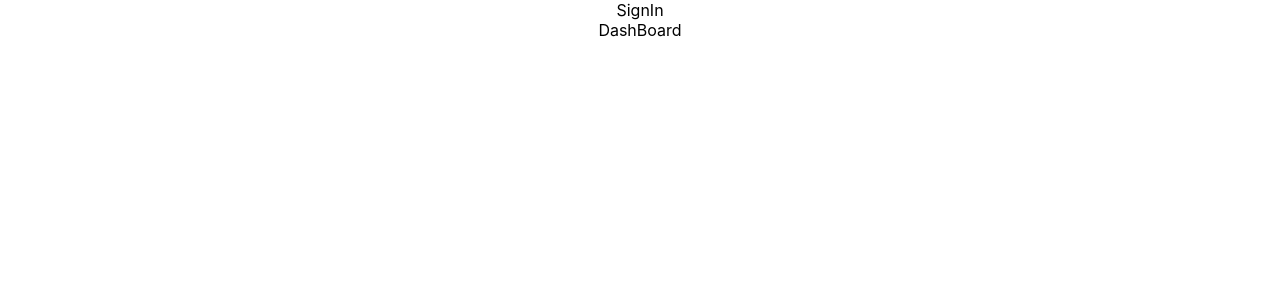
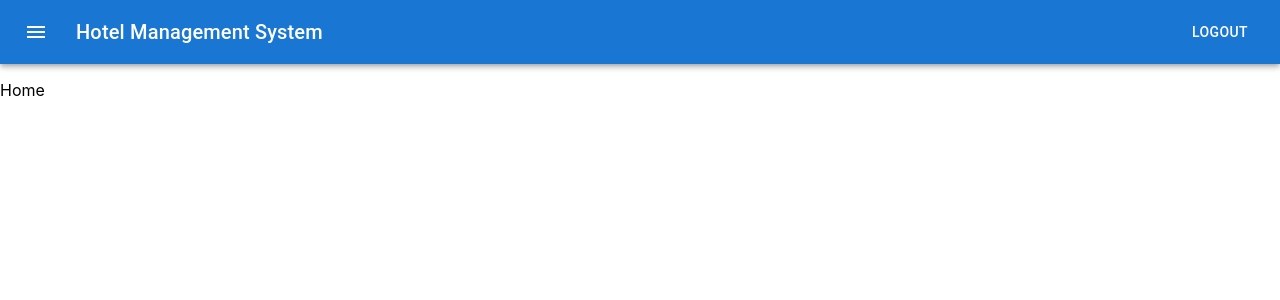
Before and after one commit to lopamudra2000/Hotel_mgmtSys_Frontend, a React (Create React App) app: page / in a window 1280 px wide. Shown: the top 300 px of the page. Built offline with nearby package versions, Linux system fonts and the light colour scheme.

Commit message:
Basic Structure

```diff
--- a/package.json
+++ b/package.json
@@ -13,6 +13,7 @@
     "formik": "^2.2.9",
     "react": "^18.2.0",
     "react-dom": "^18.2.0",
+    "react-router-dom": "^6.3.0",
     "react-scripts": "5.0.1",
     "web-vitals": "^2.1.4"
   },
--- a/src/App.js
+++ b/src/App.js
@@ -1,12 +1,22 @@
 import './App.css';
-import SignIn from './SignIn';
-import DashBoard from './DashBoard';
+import SignIn from './Pages/SignIn';
+import Home from './Pages/Home';
+import Customer from './Pages/Customer';
+import Booking from './Pages/Booking';
+import {BrowserRouter as Router, Routes, Route} from 'react-router-dom';
 function App() {
   return (
-    <div className="App">
-      <SignIn/>
-      <DashBoard/>
-    </div>
+    <Router>
+
+      <Routes>
+      <Route path="/signin" element={<SignIn/>} exact/>
+      <Route path="/" element={<Home />} exact />
+      <Route path="/customer" element={<Customer exact />} />
+      <Route path="/booking" element={<Booking/>} exact/>
+      </Routes>
+
+    </Router>
+
   );
 }
 
--- /dev/null
+++ b/src/Components/NavBar.js
@@ -0,0 +1,36 @@
+import * as React from 'react';
+import AppBar from '@mui/material/AppBar';
+import Box from '@mui/material/Box';
+import Toolbar from '@mui/material/Toolbar';
+import Typography from '@mui/material/Typography';
+import Button from '@mui/material/Button';
+import IconButton from '@mui/material/IconButton';
+import MenuIcon from '@mui/icons-material/Menu';
+import {Link} from 'react-router-dom';
+
+export default function NavBar() {
+  return (
+    <Box sx={{ flexGrow: 1 }}>
+      <AppBar position="static">
+        <Toolbar>
+          <IconButton
+            size="large"
+            edge="start"
+            color="inherit"
+            aria-label="menu"
+            sx={{ mr: 2 }}
+          >
+            <MenuIcon />
+          </IconButton>
+          <Typography variant="h6" component="div" sx={{ flexGrow: 1 }}>
+            Hotel Management System
+          </Typography>
+
+          <Button component={Link} to='/signin' color="inherit">Logout</Button>
+
+
+        </Toolbar>
+      </AppBar>
+    </Box>
+  );
+}
--- a/src/DashBoard/index.js
+++ /dev/null
@@ -1,7 +0,0 @@
-import React from 'react'
-
-export default function DashBoard() {
-  return (
-    <div>DashBoard</div>
-  )
-}
--- /dev/null
+++ b/src/Pages/Booking/index.js
@@ -0,0 +1,11 @@
+import React from 'react'
+import NavBar from '../../Components/NavBar';
+
+
+export default function Booking() {
+  return (
+    <div>
+      <NavBar/>
+      <p>Booking</p></div>
+  )
+}
--- /dev/null
+++ b/src/Pages/Customer/index.js
@@ -0,0 +1,10 @@
+import React from 'react'
+import NavBar from '../../Components/NavBar';
+
+export default function Customer() {
+  return (
+    <div>
+      <NavBar/>
+      <p>Customer</p></div>
+  )
+}
--- /dev/null
+++ b/src/Pages/Home/index.js
@@ -0,0 +1,12 @@
+import React from 'react'
+import NavBar from '../../Components/NavBar';
+
+
+export default function Home() {
+  return (
+    <div>
+      <NavBar/>
+      <p>Home</p>
+    </div>
+  )
+}
```
Also changed, not shown: src/Pages/SignIn/index.js (renamed from src/SignIn/index.js), 1 other file (tests, documents, lock files or other folders).
